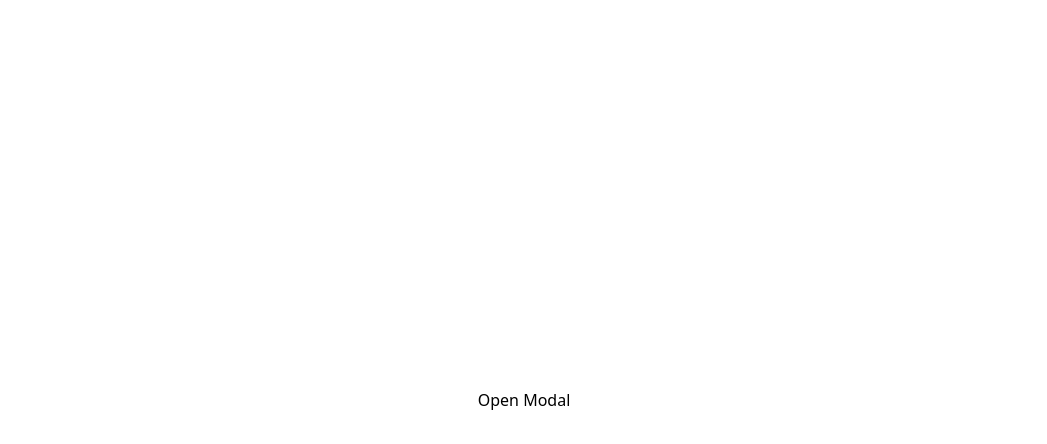
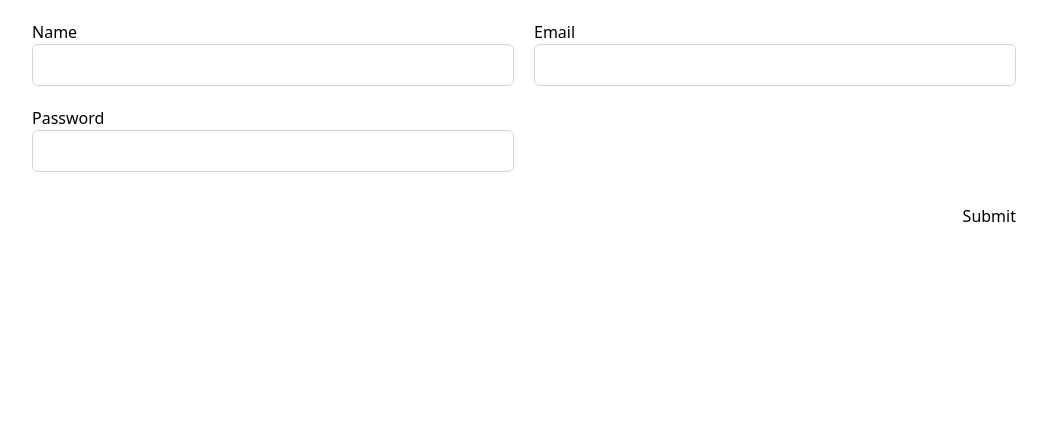
Before and after one commit to yeasinrafee/Frontend-Fundamental, a React (Vite) app in the folder react-reusable-components/: page / in a window 1280 px wide. Shown: the top 444 px of the page, without its empty margins (116-1163 px from the left). Built offline with nearby package versions, Linux system fonts and the light colour scheme; the HTML template or start-up script is replaced by a standard one.

Commit message:
Form as reusable components

```diff
--- a/react-reusable-components/package.json
+++ b/react-reusable-components/package.json
@@ -13,11 +13,13 @@
     "clsx": "^2.1.1",
     "react": "^18.3.1",
     "react-dom": "^18.3.1",
+    "react-hook-form": "^7.53.0",
     "react-router-dom": "^6.26.2",
     "tailwind-merge": "^2.5.3"
   },
   "devDependencies": {
     "@eslint/js": "^9.11.1",
+    "@tailwindcss/forms": "^0.5.9",
     "@types/react": "^18.3.10",
     "@types/react-dom": "^18.3.0",
     "@vitejs/plugin-react": "^4.3.2",
--- a/react-reusable-components/src/App.tsx
+++ b/react-reusable-components/src/App.tsx
@@ -1,27 +1,12 @@
-import { useState } from 'react';
-import Button from './components/ui/Button';
 // import MainLayout from './components/layout/MainLayout';
+
+import NormalForm from './components/NormalForm/NormalForm';
 import Container from './components/ui/Container';
-import Modal from './components/ui/Modal';
 
 function App() {
-  const [modal, setModal] = useState(false);
-
-  const handleModalClose = () => {
-    setModal((prev) => !prev);
-  };
   return (
     <Container>
-      <div className='h-screen w-full flex justify-center items-center'>
-        <Button onClick={() => setModal((prev) => !prev)}>Open Modal</Button>
-        <Modal isOpen={modal} onClose={handleModalClose}>
-          <Modal.Header>
-            <p>This is modal title</p>
-            <Modal.CloseButton />
-          </Modal.Header>
-          <h1>This is a Modal</h1>
-        </Modal>
-      </div>
+      <NormalForm />
     </Container>
   );
 }
--- /dev/null
+++ b/react-reusable-components/src/components/NormalForm/NormalForm.tsx
@@ -0,0 +1,74 @@
+import { useForm } from 'react-hook-form';
+import cn from '../../utils/cn';
+import Button from '../ui/Button';
+
+const NormalForm = () => {
+  const { register, handleSubmit } = useForm();
+
+  const double = true;
+  return (
+    <div>
+      <form
+        onSubmit={handleSubmit((data) => console.log(data))}
+        className={cn(' max-w-5xl p-5 mx-auto', {
+          'max-w-5xl': double,
+          'max-w-lg': !double,
+        })}
+      >
+        <div
+          className={cn(' grid grid-cols-1 justify-items-center gap-5', {
+            'md:grid-cols-2': double,
+          })}
+        >
+          <div className='w-full'>
+            <label className='block' htmlFor='name'>
+              Name
+            </label>
+            <input
+              className='w-full'
+              type='text'
+              id='name'
+              {...register('name')}
+            />
+          </div>
+          <div className='w-full'>
+            <label className='block' htmlFor='email'>
+              Email
+            </label>
+            <input
+              className='w-full'
+              type='text'
+              id='email'
+              {...register('email')}
+            />
+          </div>
+          <div className='w-full'>
+            <label className='block' htmlFor='password'>
+              Password
+            </label>
+            <input
+              className='w-full'
+              type='password'
+              id='password'
+              {...register('password')}
+            />
+          </div>
+        </div>
+
+        <div
+          className={cn('grid grid-cols-1 justify-items-center gap-5 my-8', {
+            'md:grid-cols-2': double,
+          })}
+        >
+          <div className='w-full max-w-lg col-start-1 md:col-start-2 flex justify-end'>
+            <Button className='w-full md:w-fit' type='submit'>
+              Submit
+            </Button>
+          </div>
+        </div>
+      </form>
+    </div>
+  );
+};
+
+export default NormalForm;
--- a/react-reusable-components/src/index.css
+++ b/react-reusable-components/src/index.css
@@ -1,5 +1,6 @@
 @import './styles/button.css';
 @import './styles/typography.css';
+@import './styles/form.css';
 
 @tailwind base;
 @tailwind components;
--- /dev/null
+++ b/react-reusable-components/src/styles/form.css
@@ -0,0 +1,25 @@
+@layer base {
+  [type='text'],
+  input:where(:not([type])),
+  [type='email'],
+  [type='url'],
+  [type='password'],
+  [type='number'],
+  [type='date'],
+  [type='datetime-local'],
+  [type='month'],
+  [type='search'],
+  [type='tel'],
+  [type='time'],
+  [type='week'],
+  [multiple],
+  textarea,
+  select {
+    @apply w-full border border-gray-300 rounded-md focus:border-purple-500 focus:ring-1 focus:ring-purple-500;
+  }
+
+  [type='checkbox'],
+  [type='radio'] {
+    @apply w-4 h-4 text-purple-600 border-gray-300 rounded focus:ring-purple-500;
+  }
+}
--- a/react-reusable-components/tailwind.config.js
+++ b/react-reusable-components/tailwind.config.js
@@ -4,5 +4,5 @@ export default {
   theme: {
     extend: {},
   },
-  plugins: [],
+  plugins: [require('@tailwindcss/forms')],
 };
```
Also changed, not shown: 1 other file (tests, documents, lock files or other folders).
